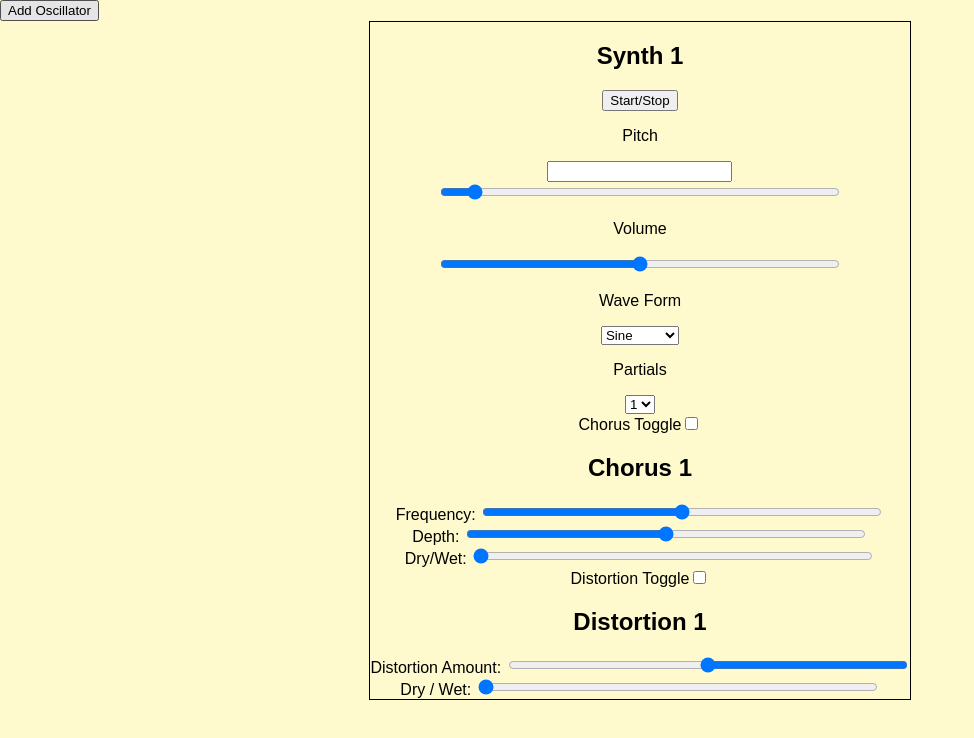
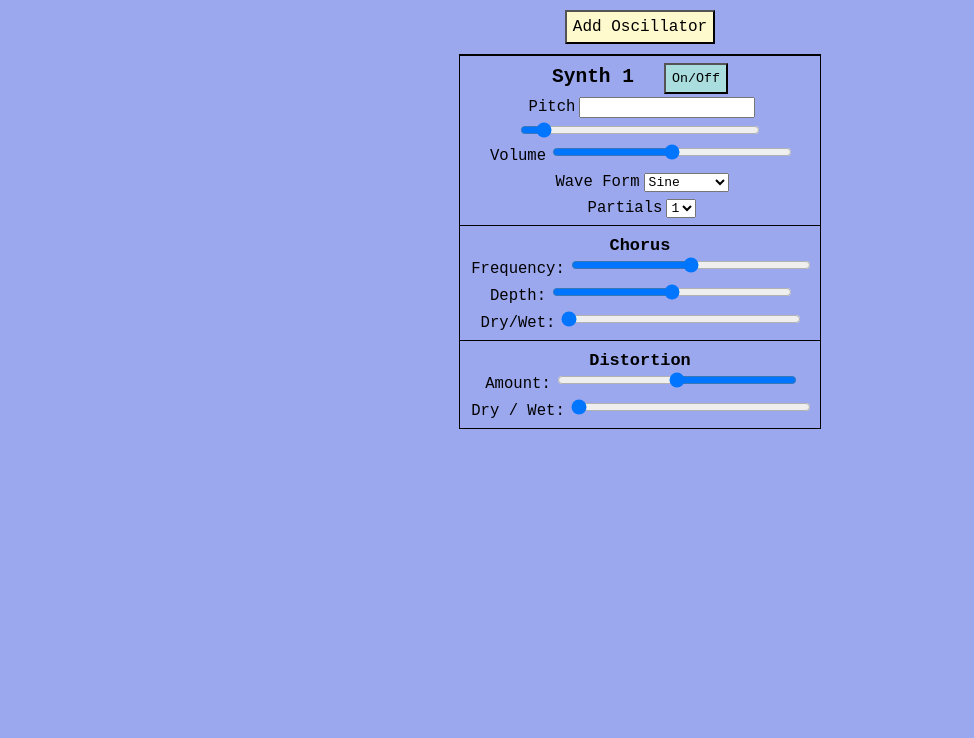
Before and after one commit to perryf/Synth-Builder, a React app: page / in a window 1280 px wide. Shown: the whole page, without its empty margins (0-974 px from the left). Built offline with nearby package versions, Linux system fonts and the light colour scheme.

Commit message:
added styling, refractored a bit

```diff
--- a/src/Chorus.js
+++ b/src/Chorus.js
@@ -45,11 +45,20 @@ class Chorus extends Component {
       <input type="range" className="slider" defaultValue="0" onInput={(e) => this.changeWet(e)} />
     )
     return (
-      <div className="chorus">
-        <h2>Chorus {this.props.index}</h2>
-        <div>Frequency: {freqAmt}</div>
-        <div>Depth: {depthAmt}</div>
-        <div>Dry/Wet: {wetAmt}</div>
+      <div className="effects-box chorus">
+        <h3 className="effects-heading">Chorus</h3>
+        <div>
+          <p className="effects-label">Frequency: </p>
+          {freqAmt}
+        </div>
+        <div>
+          <p className="effects-label">Depth: </p>
+          {depthAmt}
+        </div>
+        <div>
+          <p className="effects-label">Dry/Wet: </p>
+          {wetAmt}
+        </div>
       </div>
     )
   }
--- a/src/Distortion.js
+++ b/src/Distortion.js
@@ -34,10 +34,16 @@ class Distortion extends Component {
       <input type="range" className="slider" defaultValue="0" onInput={(e) => this.changeWet(e)}/>
     )
     return(
-      <div className="distortion">
-        <h2>Distortion {this.props.index}</h2>
-        <div>Distortion Amount: {distAmt}</div>
-        <div>Dry / Wet: {wetAmt}</div>
+      <div className="effects-box distortion">
+        <h3 className="effects-heading">Distortion</h3>
+        <div>
+          <p className="effects-label">Amount: </p>
+          {distAmt}
+        </div>
+        <div>
+          <p className="effects-label">Dry / Wet: </p>
+          {wetAmt}
+        </div>
       </div>
     )
   }
--- a/src/Main.css
+++ b/src/Main.css
@@ -1,5 +1,18 @@
 body {
-  background: lemonchiffon
+  background: #9ba8ee
+}
+
+.add-oscillator {
+  font-size: 16px;
+  padding: 6px;
+  margin: 10px auto;
+  text-align: center;
+  display: block;
+  background: lemonchiffon;
+}
+
+.add-oscillator:hover {
+  background: #EBB
 }
 
 .synth-container {
@@ -11,4 +24,5 @@ body {
 .synth {
   border: 1px solid black;
   text-align: center;
+  width: 360px;
 }
--- a/src/Main.js
+++ b/src/Main.js
@@ -1,5 +1,4 @@
 import React, { Component } from 'react'
-import update from 'immutability-helper'
 import Tone from 'tone'
 import Sound from './Sound'
 import Chorus from './Chorus'
@@ -7,17 +6,15 @@ import Distortion from './Distortion'
 import './Main.css'
 
   var synthInit = new Tone.Synth({
-    frequency: 440,
+    frequency: 400,
     oscillator: { type: 'sine' },
     envelope: { attack: 0.01, decay: 0.1, sustain: 0.1, release: 0.1 }
   })
 
   var chorusInit = new Tone.Chorus(4, 2.5, 0.5)
-  chorusInit.toggle = null
   chorusInit.wet.value = 0
 
   var distortionInit = new Tone.BitCrusher(4)
-  distortionInit.toggle = null
   distortionInit.wet.value = 0
 
 class Main extends Component {
@@ -42,35 +39,15 @@ class Main extends Component {
     })
 
     var newChorus = new Tone.Chorus(9, 1);
-    newChorus.toggle = null
     newChorus.wet.value = 0
 
     var newDist = new Tone.BitCrusher(4)
-    newDist.toggle = null
     newDist.wet.value = 0
 
     this.setState({
       synths: [...this.state.synths, newSynth],
       choruses: [...this.state.choruses, newChorus],
       distortions: [...this.state.distortions, newDist]
-    })
-  }
-
-  chorusToggleHandler(e, distortion, index) {
-    let value = e.target.checked
-    let newChorus = update(this.state.choruses[index], {toggle: {$set: value}})
-    let newChorusArray = update(this.state.choruses, {$splice: [[index, 1, newChorus]]})
-    this.setState({
-      choruses: newChorusArray
-    })
-  }
-
-  distToggleHandler(e, distortion, index) {
-    let value = e.target.checked
-    let newDistortion = update(this.state.distortions[index], {toggle: {$set: value}})
-    let newDistortionArray = update(this.state.distortions, {$splice: [[index, 1, newDistortion]]})
-    this.setState({
-      distortions: newDistortionArray
     })
   }
 
@@ -85,18 +62,10 @@ class Main extends Component {
             index={index + 1}
             synth={synth}
           />
-          <label>
-            Chorus Toggle
-            <input type="checkbox" onClick={(e) => this.chorusToggleHandler(e, chorus, index)}></input>
-          </label>
           <Chorus
             index={index + 1}
             chorus={chorus}
           />
-          <label>
-            Distortion Toggle
-            <input type="checkbox" onClick={(e) => this.distToggleHandler(e, distortion, index)}></input>
-          </label>
           <Distortion
             index={index + 1}
             distortion={this.state.distortions[index]}
@@ -106,7 +75,7 @@ class Main extends Component {
     })
     return (
       <div>
-        <button onClick={(e) => this.addSound()}>Add Oscillator</button>
+        <button className="add-oscillator" onClick={(e) => this.addSound()}>Add Oscillator</button>
         <div className="synth-container">
           {synths}
         </div>
--- a/src/Sound.css
+++ b/src/Sound.css
@@ -1,7 +1,52 @@
+* {
+  font-family: monospace;
+
+}
+
+.effects-box {
+  border-top: 1px solid black;
+  margin: 0 0 4px;
+}
+
+.drop-down {
+  display: inline-block;
+  margin: auto 30px;
+}
+
 .slider {
-  width: 400px;
+  width: 240px;
 }
 
 .reverse {
   direction: rtl;
 }
+
+.synth-heading {
+  display: inline-block;
+  margin: 10px 0 0;
+}
+
+.start-stop {
+  padding: 6px;
+  background: #ADD;
+  margin-left: 30px;
+}
+
+.start-stop:hover {
+  background: #BED;
+}
+
+.effects-heading {
+  font-size: 1.3em;
+  margin: 10px 0 0;
+}
+
+select {
+  font-size: 1em;
+}
+
+.effects-label {
+  font-size: 1.2em;
+  margin: 4px;
+  display: inline-block;
+}
--- a/src/Sound.js
+++ b/src/Sound.js
@@ -119,19 +119,28 @@ class Sound extends Component {
       </select>
     )
     return(
+      <div className="effects-box">
+        <h2 className="synth-heading">Synth {this.props.index}</h2>
+        <button className="start-stop" onClick={(e) => this.startStop()}>On/Off</button>
         <div>
-        <h2>Synth {this.props.index}</h2>
-        <button onClick={(e) => this.startStop()}>Start/Stop</button>
-        <p>Pitch</p>
+          <p className="effects-label">Pitch</p>
           {pitchChangerText}
-        <br/>
+        </div>
+        <div>
           {pitchChanger}
-        <p>Volume</p>
+        </div>
+        <div>
+          <p className="effects-label">Volume</p>
           {volumeChanger}
-        <p>Wave Form</p>
+        </div>
+        <div className="drop-down">
+          <p className="effects-label">Wave Form</p>
           {waveChanger}
-        <p>Partials</p>
+        </div>
+        <div className="drop-down">
+          <p className="effects-label">Partials</p>
           {partialChanger}
+        </div>
       </div>
     )
   }
```
Lines whose indentation alone changed are shown as unchanged.
